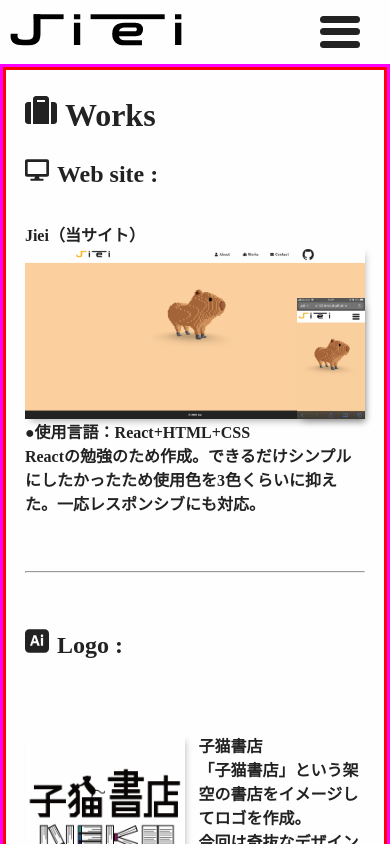
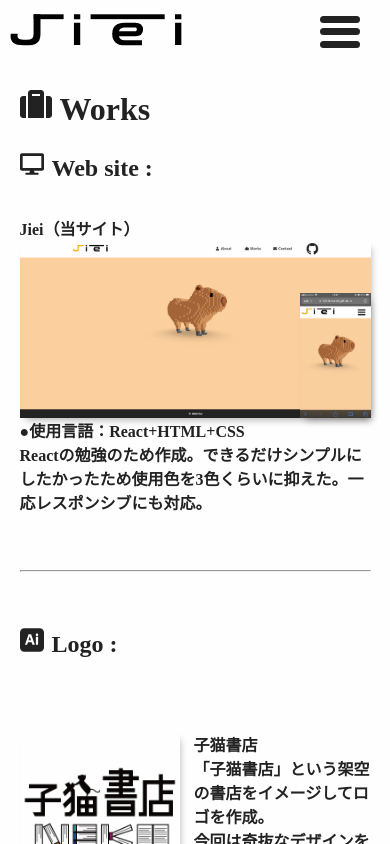
Before and after one commit to 1203recruit/jiei, a React (Create React App) app: page /Works in a window 390 px wide. Shown: the top 844 px of the page. Built offline with nearby package versions, Linux system fonts and the light colour scheme.

Commit message:
font test

```diff
--- a/src/App.css
+++ b/src/App.css
@@ -67,8 +67,9 @@ body {
 .imitation-text,
 .error-text {
   color: var(--DefaultColor);
-  font-family: "Yu Gothic", "游ゴシック", YuGothic, "游ゴシック体",
-    "Hiragino Sans", "ヒラギノ角ゴシック", Meiryo, "メイリオ";
+  font-family:
+    "Yu Gothic", "游ゴシック",
+    YuGothic, "游ゴシック体";
   font-weight: bold;
 }
 .head-line1 {
@@ -131,6 +132,11 @@ body {
 }
 .scroll-to-top svg {
   fill: var(--ActiveOrange);
+}
+
+.maker-orange {
+  border-left: 4px solid var(--ActiveOrange);
+  padding: 0 0 0 4px;
 }
 /* *** */
 /* *** */
@@ -235,7 +241,7 @@ body {
 @media screen and (max-width: 900px) {
   .nav {
     width: 50vw;
-    /* height: calc(var(--vh) * 100); */
+    height: calc(var(--vh) * 100);
     display: flex;
     flex-flow: column;
     margin: 0 auto;
@@ -531,8 +537,13 @@ body {
 /* Common Layout */
 /* ************* */
 .flex-wrapper {
-  /* flex: 1; */
-  border: 3px solid #F0F;
+  flex: 1;
+  /* border: 3px solid #F0F; */
+}
+@media screen and (max-width: 900px) {
+  .flex-wrapper {
+    flex: none;
+  }
 }
 
 .container {
@@ -542,7 +553,7 @@ body {
   display: flex;
   justify-content: center;
   align-items: center;
-  border: 3px solid #f00;
+  /* border: 3px solid #f00; */
 }
 @media screen and (max-width: 900px) {
   .container {
@@ -586,7 +597,7 @@ main {
   align-items: center;
   justify-content: center;
   background: var(--CapybaraBG);
-  border: 3px solid #FF0;
+  /* border: 3px solid #FF0; */
 }
 @media screen and (max-width: 900px) {
   .capybara {
@@ -628,7 +639,7 @@ main {
 }
 
 .about-item-L {
-  width: 88px;
+  width: 96px;
 }
 @media screen and (max-width: 900px) {
   .about-item-L {
--- a/src/components/pages/About.jsx
+++ b/src/components/pages/About.jsx
@@ -27,21 +27,21 @@ const About = () => {
           <div className="about-item-table">
             <div className="about-item-wrapper">
               <div className="about-item-list">
-                <div className="about-item-L">Name：</div>
+                <div className="about-item-L"><span className="maker-orange">Name：</span></div>
                 <div className="about-item-R">Jiei</div>
               </div>
               <div className="about-item-list">
-                <div className="about-item-L">Address：</div>
+                <div className="about-item-L"><span className="maker-orange">Address：</span></div>
                 <div className="about-item-R">Tokyo</div>
               </div>
               <div className="about-item-list">
-                <div className="about-item-L">E-mail：</div>
+                <div className="about-item-L"><span className="maker-orange">E-mail：</span></div>
                 <div className="about-item-R">sample@sample.com</div>
               </div>
             </div>
             <div className="about-item-wrapper">
               <div className="about-item-list">
-                <h2 className="about-item-L head-line-2-sp">Bio：</h2>
+                <h2 className="about-item-L head-line-2-sp"><span className="maker-orange">Bio：</span></h2>
                 <div className="about-item-wrapper">
                   <div className="about-item-list">
                     <div className="about-item-L">2017年4月</div>
@@ -76,7 +76,7 @@ const About = () => {
             </div>
             <div className="about-item-wrapper">
               <div className="about-item-list">
-                <h2 className="about-item-L head-line-2-sp">Tools：</h2>
+                <h2 className="about-item-L head-line-2-sp"><span className="maker-orange">Tools：</span></h2>
                 <div className="about-item-wrapper">
                   <div className="about-item-x">
                     <ul>
@@ -142,7 +142,7 @@ const About = () => {
             </div>
             <div className="about-item-wrapper">
               <div className="about-item-list">
-                <h2 className="about-item-L head-line-2-sp">I want to：</h2>
+                <h2 className="about-item-L head-line-2-sp"><span className="maker-orange">I want to：</span></h2>
                 <div className="about-item-wrapper">
                   <div className="about-item-x">
                     <p>Web Designer & Front End Engineer</p>
```
